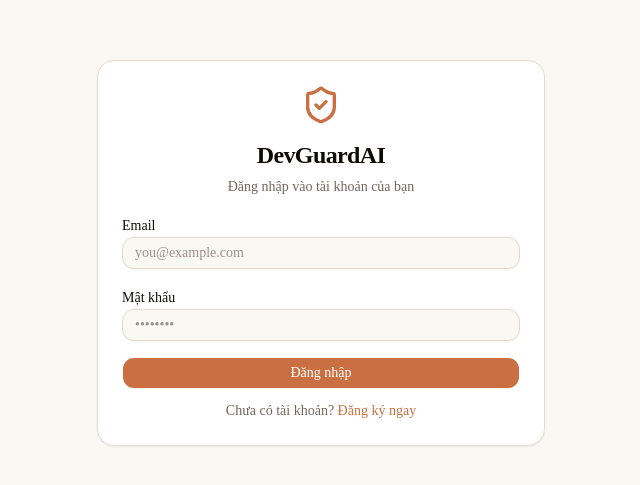
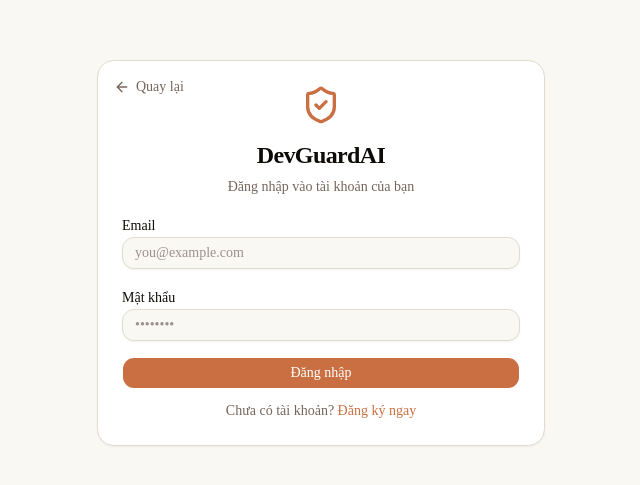
Before and after one commit to aAnhTuan-Nguyen/dev-guard-ai-fe, a Next.js app: page /login in a window 1280 px wide. Shown: the part 147-632 px from the top of the page, without its empty margins (319-959 px from the left). Built offline with nearby package versions, Linux system fonts and the light colour scheme; no server answers.

Commit message:
feat: add back navigation button to login page

```diff
--- a/app/(auth)/login/page.tsx
+++ b/app/(auth)/login/page.tsx
@@ -6,7 +6,7 @@ import { zodResolver } from "@hookform/resolvers/zod"
 import { z } from "zod"
 import { useRouter } from "next/navigation"
 import Link from "next/link"
-import { ShieldCheck, Loader2 } from "lucide-react"
+import { ShieldCheck, Loader2, ArrowLeft } from "lucide-react"
 
 import { Button } from "@/components/ui/button"
 import { Input } from "@/components/ui/input"
@@ -56,8 +56,16 @@ export default function LoginPage() {
   }
 
   return (
-    <Card className="w-full max-w-md">
+    <Card className="w-full max-w-md relative">
       <CardHeader className="text-center">
+        <button
+          type="button"
+          onClick={() => router.back()}
+          className="absolute top-4 left-4 flex items-center gap-1.5 text-sm text-muted-foreground hover:text-foreground transition-colors"
+        >
+          <ArrowLeft className="size-4" />
+          Quay lại
+        </button>
         <div className="flex justify-center mb-2">
           <ShieldCheck className="size-10 text-primary" />
         </div>
--- a/app/(dashboard)/review/page.tsx
+++ b/app/(dashboard)/review/page.tsx
@@ -59,6 +59,10 @@ export default function ReviewPage() {
   }
 
   const handleStartConversation = async () => {
+    if (!isAuthenticated) {
+      router.push("/login")
+      return
+    }
     try {
       const { id } = await createSession({
         title: `Review — ${new Date().toLocaleString("vi-VN")}`,
@@ -66,7 +70,7 @@ export default function ReviewPage() {
       })
       router.push(`/review/${id}`)
     } catch {
-      setError("Không thể tạo session. Vui lòng đăng nhập.")
+      setError("Không thể tạo session. Vui lòng thử lại.")
     }
   }
 
@@ -83,12 +87,10 @@ export default function ReviewPage() {
             Dán code và nhận phản hồi từ AI. Không cần đăng nhập.
           </p>
         </div>
-        {isAuthenticated && (
-          <Button variant="outline" size="sm" onClick={handleStartConversation}>
-            <MessageSquarePlus className="size-4 mr-2" />
-            Review theo hội thoại
-          </Button>
-        )}
+        <Button variant="outline" size="sm" onClick={handleStartConversation}>
+          <MessageSquarePlus className="size-4 mr-2" />
+          Review theo hội thoại
+        </Button>
       </div>
 
       <div className="grid grid-cols-1 lg:grid-cols-2 gap-6">
--- a/app/(dashboard)/testcase/page.tsx
+++ b/app/(dashboard)/testcase/page.tsx
@@ -16,9 +16,22 @@ import { useAuthStore } from "@/stores/authStore"
 import type { TestCaseResult } from "@/types"
 
 const LANGUAGES = [
-  "javascript", "typescript", "python", "java", "csharp",
-  "cpp", "go", "rust", "php", "ruby", "swift", "kotlin",
-  "html", "css", "sql", "plaintext",
+  "javascript",
+  "typescript",
+  "python",
+  "java",
+  "csharp",
+  "cpp",
+  "go",
+  "rust",
+  "php",
+  "ruby",
+  "swift",
+  "kotlin",
+  "html",
+  "css",
+  "sql",
+  "plaintext",
 ]
 
 export default function TestCasePage() {
@@ -46,6 +59,10 @@ export default function TestCasePage() {
   }
 
   const handleStartConversation = async () => {
+    if (!isAuthenticated) {
+      router.push("/login")
+      return
+    }
     try {
       const { id } = await createSession({
         title: `Test Case — ${new Date().toLocaleString("vi-VN")}`,
@@ -53,7 +70,7 @@ export default function TestCasePage() {
       })
       router.push(`/testcase/${id}`)
     } catch {
-      setError("Không thể tạo session. Vui lòng đăng nhập.")
+      setError("Không thể tạo session. Vui lòng thử lại.")
     }
   }
 
@@ -70,12 +87,10 @@ export default function TestCasePage() {
             Dán code và AI tự động sinh test cases. Không cần đăng nhập.
           </p>
         </div>
-        {isAuthenticated && (
-          <Button variant="outline" size="sm" onClick={handleStartConversation}>
-            <MessageSquarePlus className="size-4 mr-2" />
-            Sinh theo hội thoại
-          </Button>
-        )}
+        <Button variant="outline" size="sm" onClick={handleStartConversation}>
+          <MessageSquarePlus className="size-4 mr-2" />
+          Sinh theo hội thoại
+        </Button>
       </div>
 
       <div className="grid grid-cols-1 lg:grid-cols-2 gap-6">
@@ -90,7 +105,9 @@ export default function TestCasePage() {
                 className="text-xs rounded-md border border-input bg-background px-2 py-1"
               >
                 {LANGUAGES.map((l) => (
-                  <option key={l} value={l}>{l}</option>
+                  <option key={l} value={l}>
+                    {l}
+                  </option>
                 ))}
               </select>
             </div>
```
